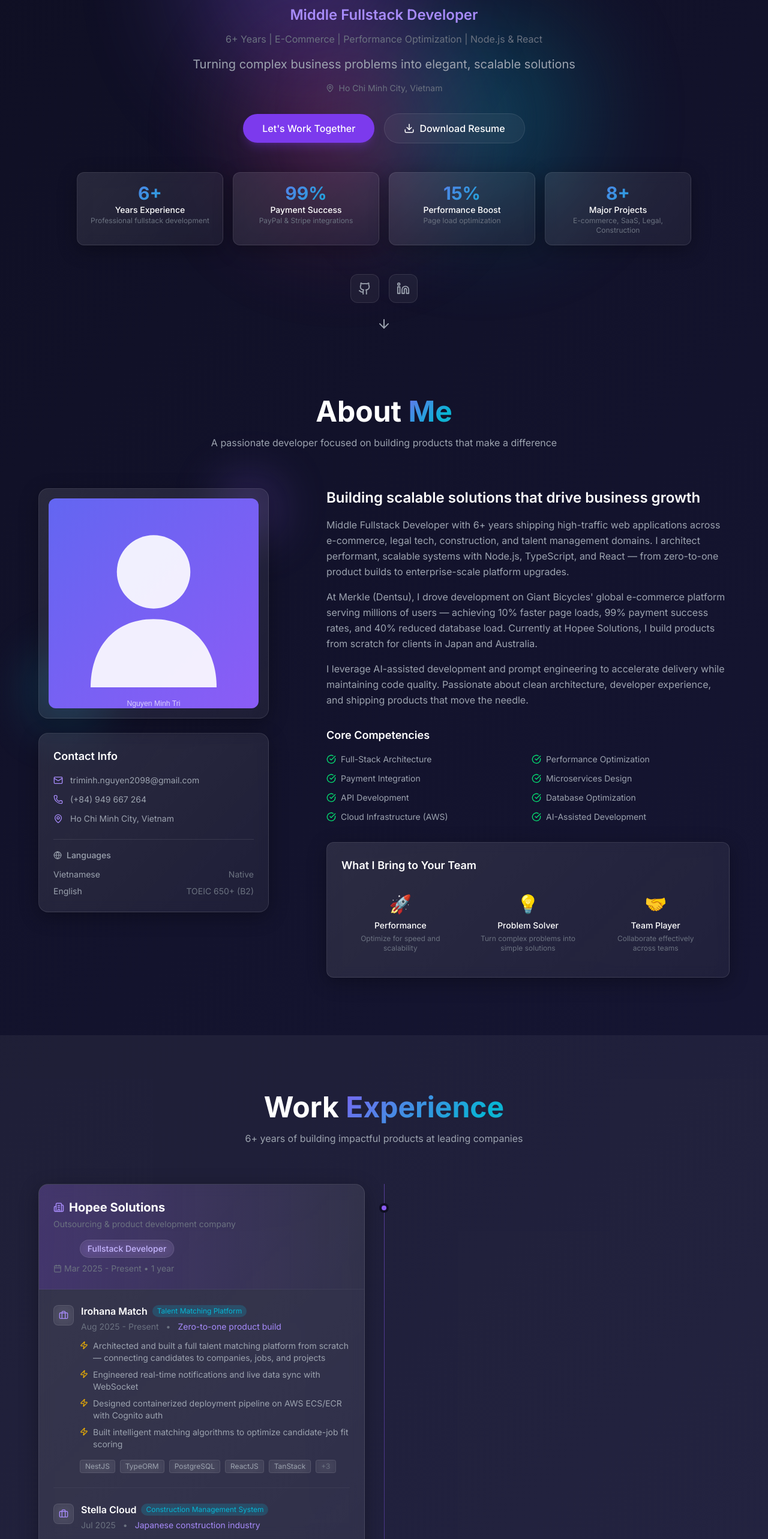
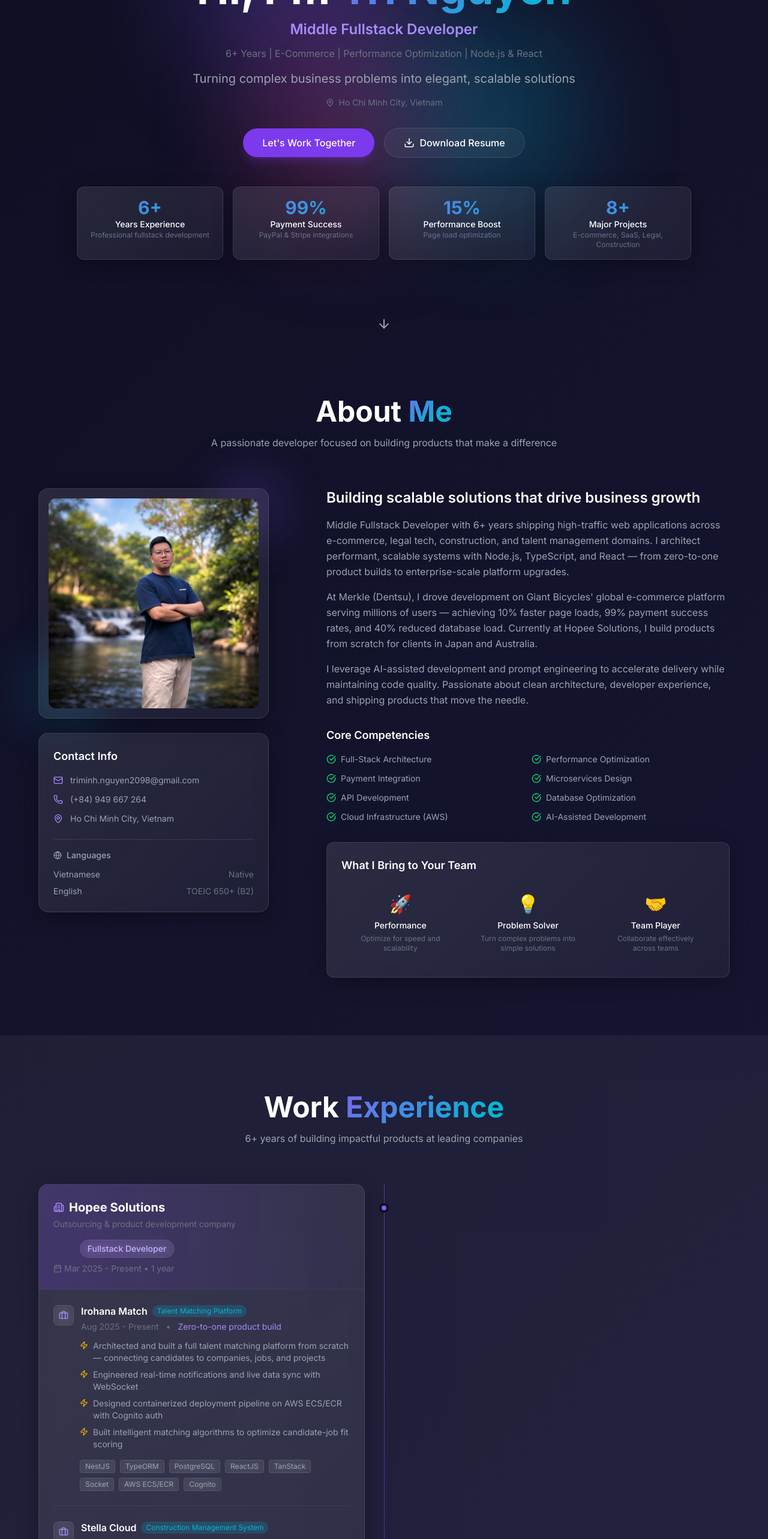
Before and after one commit to edynt/portfolio, a Next.js app: page / in a window 1280 px wide. Shown: the part 234-2800 px from the top of the page at 60% size. Built offline with nearby package versions, Linux system fonts and the light colour scheme.

Commit message:
feat: handle new cv

```diff
--- a/src/components/contact-section.tsx
+++ b/src/components/contact-section.tsx
@@ -7,7 +7,6 @@ import {
   MapPin,
   Send,
   Github,
-  Linkedin,
   Phone,
   Download,
   ArrowRight,
@@ -186,15 +185,6 @@ export default function ContactSection() {
                   <Github size={20} />
                   <span className="text-sm">GitHub</span>
                 </a>
-                <a
-                  href={personalInfo.social.linkedin}
-                  target="_blank"
-                  rel="noopener noreferrer"
-                  className="p-3 rounded-xl glass hover:bg-white/10 transition-colors flex items-center gap-2"
-                >
-                  <Linkedin size={20} />
-                  <span className="text-sm">LinkedIn</span>
-                </a>
               </div>
             </div>
           </motion.div>
--- a/src/components/experience-section.tsx
+++ b/src/components/experience-section.tsx
@@ -1,7 +1,7 @@
 "use client";
 
 import { motion } from "framer-motion";
-import { Briefcase, Calendar, Building2, ChevronRight, Zap } from "lucide-react";
+import { Briefcase, Calendar, Building2, ChevronRight, Zap, ExternalLink } from "lucide-react";
 import { experiences } from "@/data/portfolio-data";
 
 export default function ExperienceSection() {
@@ -85,7 +85,19 @@ export default function ExperienceSection() {
                           </div>
                           <div className="flex-1">
                             <div className="flex flex-wrap items-center gap-2">
-                              <h4 className="font-semibold">{project.name}</h4>
+                              {project.url ? (
+                                <a
+                                  href={project.url}
+                                  target="_blank"
+                                  rel="noopener noreferrer"
+                                  className="font-semibold hover:text-primary-400 transition-colors inline-flex items-center gap-1.5"
+                                >
+                                  {project.name}
+                                  <ExternalLink size={14} className="text-primary-400" />
+                                </a>
+                              ) : (
+                                <h4 className="font-semibold">{project.name}</h4>
+                              )}
                               <span className="text-xs px-2 py-0.5 rounded-full bg-accent-cyan/20 text-accent-cyan">
                                 {project.type}
                               </span>
@@ -118,7 +130,7 @@ export default function ExperienceSection() {
 
                         {/* Technologies */}
                         <div className="flex flex-wrap gap-2 ml-11">
-                          {project.technologies.slice(0, 5).map((tech) => (
+                          {project.technologies.map((tech) => (
                             <span
                               key={tech}
                               className="px-2 py-0.5 text-xs rounded glass text-theme-secondary"
@@ -126,11 +138,6 @@ export default function ExperienceSection() {
                               {tech}
                             </span>
                           ))}
-                          {project.technologies.length > 5 && (
-                            <span className="px-2 py-0.5 text-xs rounded glass text-theme-muted">
-                              +{project.technologies.length - 5}
-                            </span>
-                          )}
                         </div>
 
                         {/* Separator between projects */}
--- a/src/components/hero-section.tsx
+++ b/src/components/hero-section.tsx
@@ -1,7 +1,7 @@
 "use client";
 
 import { motion } from "framer-motion";
-import { ArrowDown, Github, Linkedin, MapPin, Download } from "lucide-react";
+import { ArrowDown, MapPin, Download } from "lucide-react";
 import { personalInfo, keyHighlights } from "@/data/portfolio-data";
 
 export default function HeroSection() {
@@ -124,32 +124,6 @@ export default function HeroSection() {
           ))}
         </motion.div>
 
-        {/* Social Links */}
-        <motion.div
-          initial={{ opacity: 0 }}
-          animate={{ opacity: 1 }}
-          transition={{ duration: 0.5, delay: 0.7 }}
-          className="flex items-center justify-center gap-4"
-        >
-          <a
-            href={personalInfo.social.github}
-            target="_blank"
-            rel="noopener noreferrer"
-            className="p-3 rounded-xl glass hover:bg-white/10 transition-colors text-theme-secondary hover:text-theme-primary"
-            aria-label="GitHub Profile"
-          >
-            <Github size={22} />
-          </a>
-          <a
-            href={personalInfo.social.linkedin}
-            target="_blank"
-            rel="noopener noreferrer"
-            className="p-3 rounded-xl glass hover:bg-white/10 transition-colors text-theme-secondary hover:text-theme-primary"
-            aria-label="LinkedIn Profile"
-          >
-            <Linkedin size={22} />
-          </a>
-        </motion.div>
       </div>
 
       {/* Scroll indicator */}
--- a/src/components/projects-section.tsx
+++ b/src/components/projects-section.tsx
@@ -2,7 +2,7 @@
 
 import { motion } from "framer-motion";
 import Image from "next/image";
-import { ExternalLink, Github, Sparkles } from "lucide-react";
+import { Github, Sparkles } from "lucide-react";
 import { projects, personalInfo } from "@/data/portfolio-data";
 
 export default function ProjectsSection() {
@@ -84,27 +84,6 @@ export default function ProjectsSection() {
                   ))}
                 </div>
 
-                {/* Links */}
-                <div className="flex items-center gap-4 pt-4 border-t border-white/10">
-                  <a
-                    href={project.liveUrl}
-                    target="_blank"
-                    rel="noopener noreferrer"
-                    className="flex items-center gap-2 text-sm text-theme-secondary hover:text-primary-400 transition-colors"
-                  >
-                    <ExternalLink size={16} />
-                    Live Demo
-                  </a>
-                  <a
-                    href={project.githubUrl}
-                    target="_blank"
-                    rel="noopener noreferrer"
-                    className="flex items-center gap-2 text-sm text-theme-secondary hover:text-primary-400 transition-colors"
-                  >
-                    <Github size={16} />
-                    Source Code
-                  </a>
-                </div>
               </div>
             </motion.div>
           ))}
--- a/src/data/portfolio-data.ts
+++ b/src/data/portfolio-data.ts
@@ -8,14 +8,13 @@ export const personalInfo = {
 At Merkle (Dentsu), I drove development on Giant Bicycles' global e-commerce platform serving millions of users — achieving 10% faster page loads, 99% payment success rates, and 40% reduced database load. Currently at Hopee Solutions, I build products from scratch for clients in Japan and Australia.
 
 I leverage AI-assisted development and prompt engineering to accelerate delivery while maintaining code quality. Passionate about clean architecture, developer experience, and shipping products that move the needle.`,
-  avatar: "/images/avatar-placeholder.svg",
+  avatar: "/cv/img_avatar_cv.png",
   email: "triminh.nguyen2098@gmail.com",
   phone: "(+84) 949 667 264",
   location: "Ho Chi Minh City, Vietnam",
   availability: "Open to remote opportunities worldwide",
   social: {
     github: "https://github.com/edynt",
-    linkedin: "https://linkedin.com/in/tringuyen",
   },
 };
 
@@ -114,6 +113,7 @@ export const experiences = [
         type: "Legal Document Platform",
         duration: "Apr 2025 - Jun 2025",
         impact: "Australian legal industry",
+        url: "https://your-legaldocs.com/",
         highlights: [
           "Built a legal document marketplace from the ground up for the Australian market",
           "Delivered end-to-end full-stack solution — from database design to production deployment",
@@ -159,6 +159,7 @@ export const experiences = [
         type: "E-Commerce Platform",
         duration: "2 years",
         impact: "Millions of users globally",
+        url: "https://www.momentum-biking.com/gb",
         highlights: [
           "Spearheaded frontend & backend development for a global e-commerce platform serving millions of users",
           "Boosted page load speed by 10% through strategic code splitting, lazy loading, and CDN optimization",
@@ -187,6 +188,7 @@ export const experiences = [
         type: "Ticket Booking Platform",
         duration: "1 year",
         impact: "Germany's cinema chain",
+        url: "https://zoopalast.premiumkino.de/en/",
         highlights: [
           "Designed event-driven notification system with Apache Kafka for real-time seat updates",
           "Optimized frontend performance, delivering 15% faster page interactions",
@@ -208,6 +210,7 @@ export const experiences = [
         type: "EdTech Platform",
         duration: "1 year",
         impact: "Online learning startup",
+        url: "https://www.studysail.com/",
         highlights: [
           "Engineered video streaming infrastructure with Cloudinary for smooth course delivery",
           "Built course management dashboard from scratch with intuitive instructor tools",
@@ -221,6 +224,26 @@ export const experiences = [
           "Mongoose",
           "JavaScript",
           "Cloudinary",
+        ],
+      },
+      {
+        name: "SMCP",
+        type: "E-Commerce Platform",
+        duration: "6 months",
+        impact: "Global luxury fashion brand",
+        url: "https://www.smcp.com/en/",
+        highlights: [
+          "Developed e-commerce features for a global luxury fashion brand (Sandro, Maje, Claudie Pierlot)",
+          "Built and optimized product catalog, checkout flows, and promotional systems",
+          "Collaborated with international teams to deliver consistent brand experience across markets",
+        ],
+        technologies: [
+          "Node.js",
+          "TypeScript",
+          "React",
+          "PostgreSQL",
+          "Redis",
+          "AWS",
         ],
       },
     ],
@@ -312,7 +335,7 @@ export const projects = [
       "https://images.unsplash.com/photo-1558618666-fcd25c85cd64?w=800&h=600&fit=crop",
     tags: ["Node.js", "TypeScript", "PostgreSQL", "Redis", "AWS"],
     category: "E-Commerce",
-    liveUrl: "#",
+    liveUrl: "https://www.momentum-biking.com/gb",
     githubUrl: "#",
   },
   {
@@ -325,7 +348,7 @@ export const projects = [
       "https://images.unsplash.com/photo-1489599849927-2ee91cede3ba?w=800&h=600&fit=crop",
     tags: ["NestJS", "TypeScript", "PostgreSQL", "Kafka"],
     category: "Entertainment",
-    liveUrl: "#",
+    liveUrl: "https://zoopalast.premiumkino.de/en/",
     githubUrl: "#",
   },
   {
@@ -338,20 +361,33 @@ export const projects = [
       "https://images.unsplash.com/photo-1501504905252-473c47e087f8?w=800&h=600&fit=crop",
     tags: ["Node.js", "Express", "MongoDB", "Cloudinary"],
     category: "EdTech",
-    liveUrl: "#",
+    liveUrl: "https://www.studysail.com/",
     githubUrl: "#",
   },
   {
     id: 4,
-    title: "Ting Building Management",
+    title: "LegalDocs",
     description:
-      "PropTech SaaS with cross-platform mobile app and web dashboard. GraphQL API for efficient data synchronization across devices.",
-    impact: "Mobile + Web + API",
+      "Legal document marketplace for the Australian market. End-to-end full-stack solution from database design to production deployment on AWS.",
+    impact: "Australian legal industry",
     image:
-      "https://images.unsplash.com/photo-1486406146926-c627a92ad1ab?w=800&h=600&fit=crop",
-    tags: ["React Native", "React", "GraphQL", "Node.js"],
-    category: "PropTech",
-    liveUrl: "#",
+      "https://images.unsplash.com/photo-1589829545856-d10d557cf95f?w=800&h=600&fit=crop",
+    tags: ["NestJS", "ReactJS", "MongoDB", "AWS EC2"],
+    category: "LegalTech",
+    liveUrl: "https://your-legaldocs.com/",
+    githubUrl: "#",
+  },
+  {
+    id: 5,
+    title: "SMCP",
+    description:
+      "E-commerce platform for global luxury fashion brand (Sandro, Maje, Claudie Pierlot). Product catalog, checkout flows, and promotional systems across markets.",
+    impact: "Global luxury fashion brand",
+    image:
+      "https://images.unsplash.com/photo-1558618666-fcd25c85cd64?w=800&h=600&fit=crop",
+    tags: ["Node.js", "TypeScript", "React", "PostgreSQL", "Redis", "AWS"],
+    category: "E-Commerce",
+    liveUrl: "https://www.smcp.com/en/",
     githubUrl: "#",
   },
 ];
```
Also changed, not shown: public/cv/img_avatar_cv.png (added).
